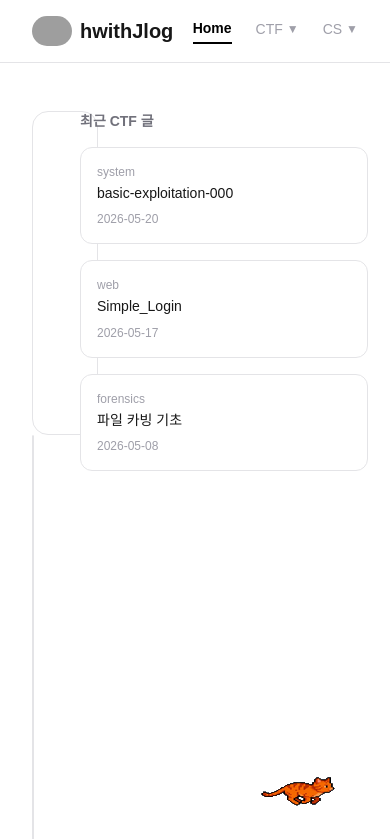
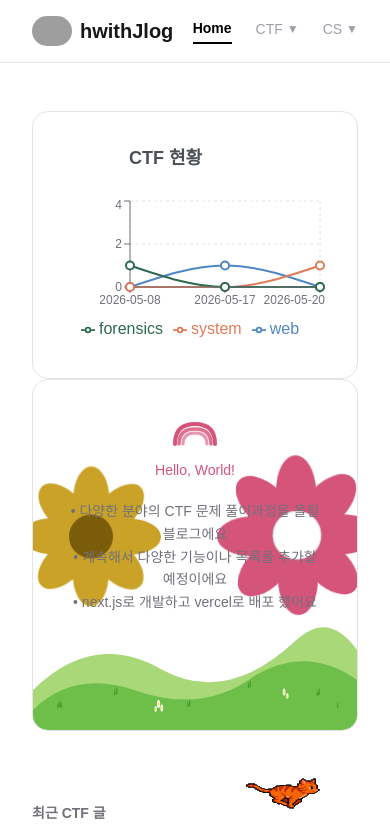
Before and after one commit to hwithjinsoo/hwithJlog, a Next.js app: page / in a window 390 px wide. Shown: the top 839 px of the page. Built offline with nearby package versions, Linux system fonts and the light colour scheme; grey boxes are pictures that could not be loaded.

Commit message:
모바일 적용

```diff
--- a/app/components/IntroCard.tsx
+++ b/app/components/IntroCard.tsx
@@ -58,7 +58,7 @@ export default function IntroCard() {
       </div>
 
       {/* 텍스트 콘텐츠 */}
-      <div className="relative z-30 w-full text-left pl-35 pr-32 pb-24 pt-10">
+      <div className="relative z-30 w-full text-left pl-8 pr-8 md:pl-35 md:pr-32 pb-24 pt-10">
         <div className="flex flex-col items-center mb-4">
           <svg width="48" height="28" viewBox="0 0 48 28" xmlns="http://www.w3.org/2000/svg" className="mb-3">
             <path d="M4,24 Q4,4 24,4 Q44,4 44,24" fill="none" stroke="#D4547A" strokeWidth="4" strokeLinecap="round"/>
--- a/app/page.tsx
+++ b/app/page.tsx
@@ -11,7 +11,7 @@ export default function Home() {
 
   return (
     <>
-     <div className="max-w-6xl mx-auto px-8 pt-12 flex gap-12 pb-32 items-start">
+     <div className="max-w-6xl mx-auto px-8 pt-12 flex flex-col md:flex-row gap-12 pb-32 items-start">
         {/* 왼쪽 메인 */}
         <div className="flex-1 min-w-0 flex-col gap-6">
           {/* 그래프 영역 */}
```
